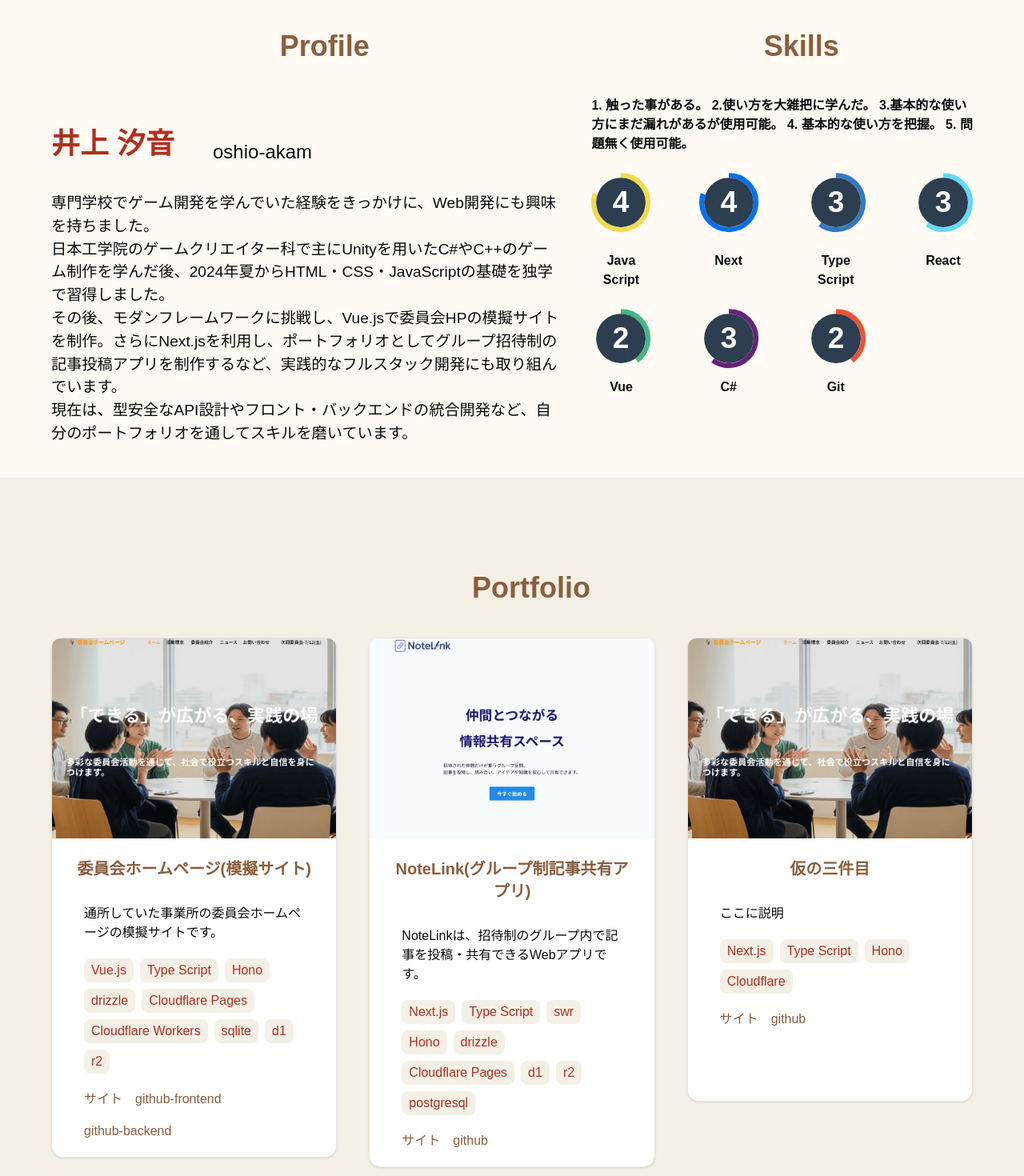
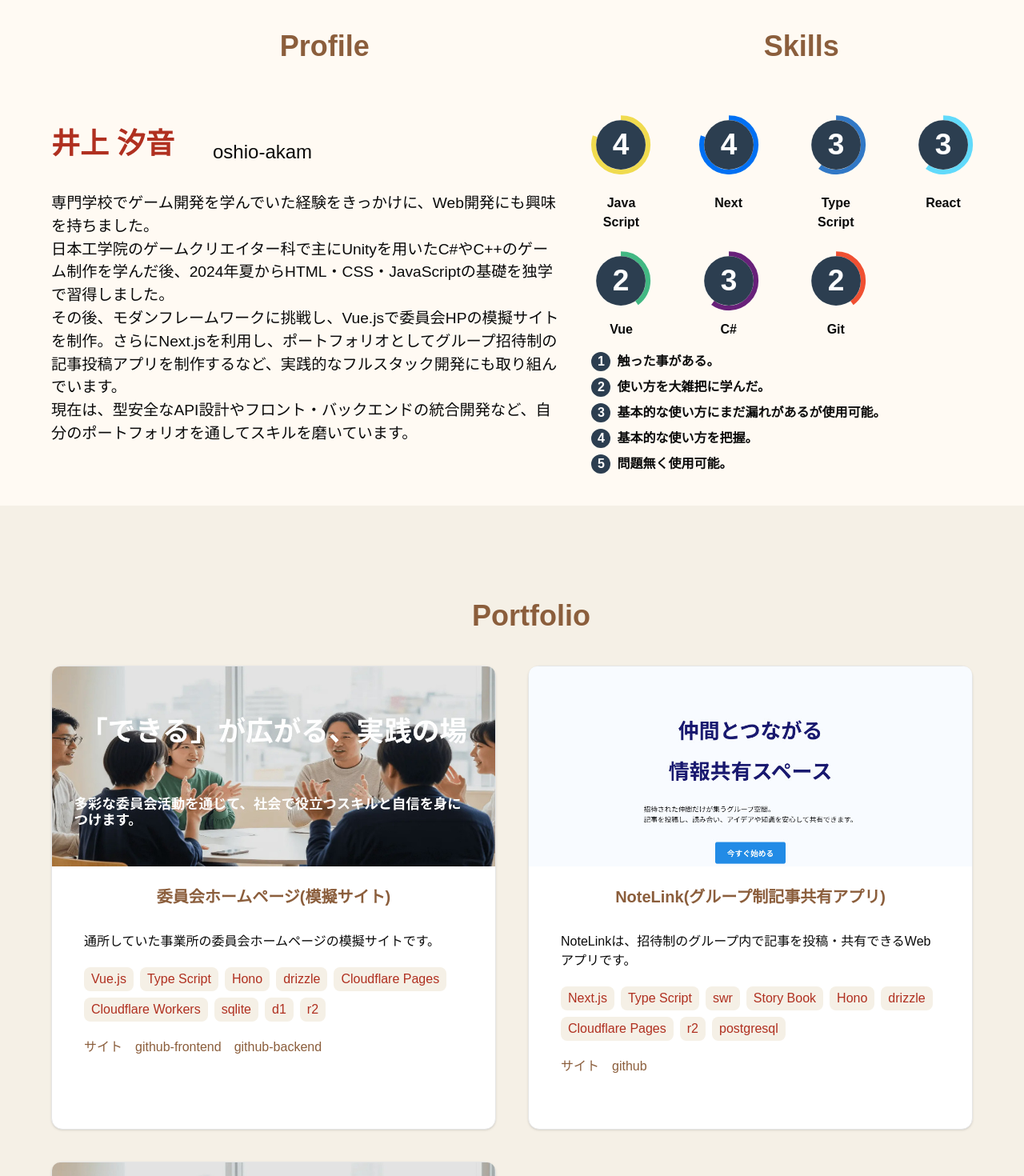
Before and after one commit to oshio-akami/portfolio, a React (Vite) app: page /#/ in a window 1280 px wide. Shown: the part 840-2310 px from the top of the page at 80% size. Built offline with nearby package versions, Linux system fonts and the light colour scheme; what @iconify/tailwind4 would draw is missing.

Commit message:
uiやレイアウトの調整

```diff
--- a/src/components/layout/Portfolios.tsx
+++ b/src/components/layout/Portfolios.tsx
@@ -11,7 +11,7 @@ export function Portfolios() {
             Portfolio
           </h1>
         </div>
-        <div className="m-auto grid grid-cols-1 md:grid-cols-3 gap-10">
+        <div className="m-auto grid grid-cols-1 md:grid-cols-2  2xl:grid-cols-3 gap-10">
           <FadeIn>
             <PortfolioCard
               image="/portfolio/committee-homepage.jpg"
@@ -51,10 +51,10 @@ export function Portfolios() {
                 "Next.js",
                 "Type Script",
                 "swr",
+                "Story Book",
                 "Hono",
                 "drizzle",
                 "Cloudflare Pages",
-                "d1",
                 "r2",
                 "postgresql",
               ]}
--- a/src/components/layout/Skills.tsx
+++ b/src/components/layout/Skills.tsx
@@ -1,5 +1,6 @@
 import { useInView } from "@/hooks/useInView";
 import Skill from "../ui/Skill";
+import { SkillCriteria } from "../ui/SkillCriteria";
 
 export function Skills() {
   const { ref, inView } = useInView<HTMLDivElement>();
@@ -10,12 +11,7 @@ export function Skills() {
         <span className="icon-[mdi--lightbulb-on] size-10 text-heading"></span>
         <h1 className="text-4xl font-bold text-heading leading-none">Skills</h1>
       </div>
-      <p className="font-bold">
-        1. 触った事がある。 2.使い方を大雑把に学んだ。
-        3.基本的な使い方にまだ漏れがあるが使用可能。 4. 基本的な使い方を把握。
-        5. 問題無く使用可能。
-      </p>
-      <div ref={ref} className="grid grid-cols-3 xl:grid-cols-4 gap-15 mb-10">
+      <div ref={ref} className="grid grid-cols-4 gap-15 mb-10">
         <Skill
           className="basis-1/3"
           rating={4}
@@ -66,6 +62,25 @@ export function Skills() {
           strokeColor="#f05032" // Gitのオレンジレッド
         />
       </div>
+      <div className="flex flex-col gap-2">
+        <SkillCriteria num={1}>
+          <p className="font-bold">触った事がある。</p>
+        </SkillCriteria>
+        <SkillCriteria num={2}>
+          <p className="font-bold">使い方を大雑把に学んだ。</p>
+        </SkillCriteria>
+        <SkillCriteria num={3}>
+          <p className="font-bold">
+            基本的な使い方にまだ漏れがあるが使用可能。
+          </p>
+        </SkillCriteria>
+        <SkillCriteria num={4}>
+          <p className="font-bold">基本的な使い方を把握。</p>
+        </SkillCriteria>
+        <SkillCriteria num={5}>
+          <p className="font-bold">問題無く使用可能。</p>
+        </SkillCriteria>
+      </div>
     </div>
   );
 }
--- a/src/components/ui/PortfolioCard.tsx
+++ b/src/components/ui/PortfolioCard.tsx
@@ -12,11 +12,17 @@ type Props = {
 };
 
 export function PortfolioCard(props: Props) {
-  const badges = props.tags.map((tag) => (
-    <Badge className="bg-bg text-[1rem] text-highlight">{tag}</Badge>
+  const badges = props.tags.map((tag, index) => (
+    <Badge key={index} className="bg-bg text-[1rem] text-highlight">
+      {tag}
+    </Badge>
   ));
-  const githubLinks = props.github.map((github) => (
-    <Link className="flex text-heading hover:underline " to={github.link}>
+  const githubLinks = props.github.map((github, index) => (
+    <Link
+      key={index}
+      className="flex text-heading hover:underline "
+      to={github.link}
+    >
       <span className="icon-[mdi--github] mt-1.5"></span>
       <p>{github.name}</p>
     </Link>
--- /dev/null
+++ b/src/components/ui/SkillCriteria.tsx
@@ -0,0 +1,21 @@
+import type { ReactNode } from "react";
+
+type Props = {
+  num: number;
+  size?: string;
+  children: ReactNode;
+};
+
+export function SkillCriteria({ num, size = "1.5rem", children }: Props) {
+  return (
+    <div className={`flex gap-2`}>
+      <p
+        className={`rounded-full bg-[#2c3e50] text-white text-center font-bold`}
+        style={{ width: size, height: size }}
+      >
+        {num}
+      </p>
+      {children}
+    </div>
+  );
+}
```
